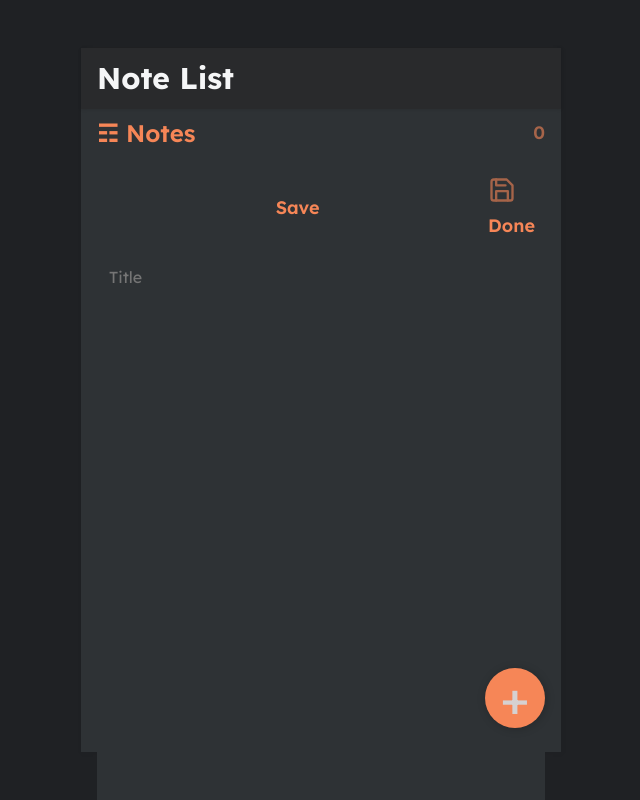
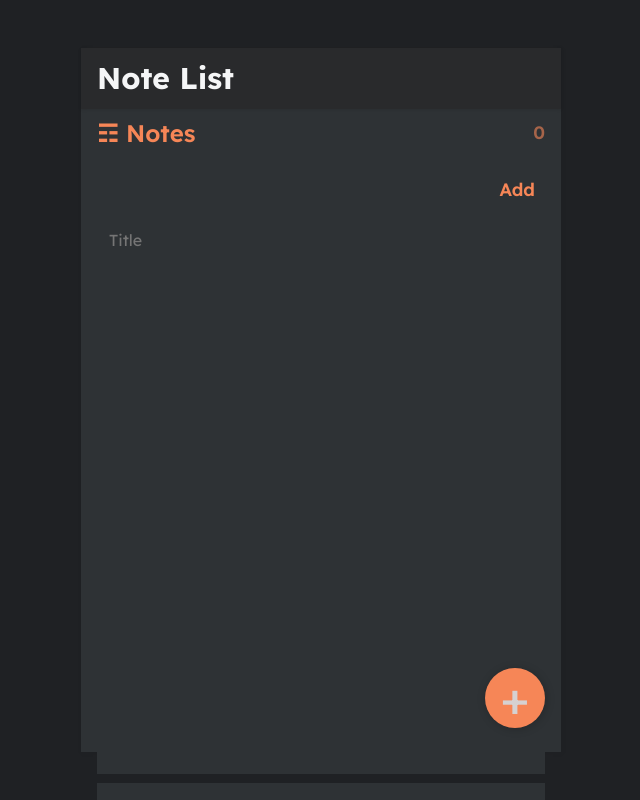
Before and after one commit to pmmj01/Portfolio-app, a React (Create React App) app in the folder frontend/: page /notes/new in a window 1280 px wide. Shown: the top 800 px of the page, without its empty margins (319-959 px from the left). Built offline with nearby package versions, Linux system fonts and the light colour scheme; no server answers.

Commit message:
apiNotes_0.3.0

```diff
--- a/frontend/src/App.js
+++ b/frontend/src/App.js
@@ -5,7 +5,7 @@ import NotesListPages from "./pages/Notes/NotesListPage";
 import NotePage from "./pages/Notes/NotePage";
 import NotesBox from "./components/Notes/NotesBox";
 
-function App() {
+const App = () => {
   return (
     <BrowserRouter>
       <div className="container dark">
@@ -20,6 +20,6 @@ function App() {
       </div>
     </BrowserRouter>
   );
-}
+};
 
 export default App;
--- a/frontend/src/components/Notes/CreateNote.js
+++ b/frontend/src/components/Notes/CreateNote.js
@@ -1,4 +1,30 @@
+// const CreateNote = async (note, navigate) => {
+//   try {
+//     const response = await fetch(`/api/notes/notes/`, {
+//       method: "POST",
+//       headers: {
+//         "Content-Type": "application/json",
+//       },
+//       body: JSON.stringify(note),
+//     });
+//     if (response.ok) {
+//       const createdNote = await response.json();
+//       navigate(`/notes/${createdNote.id}`);
+//     } else {
+//       console.error("Failed to create the note.");
+//     }
+//   } catch (error) {
+//     console.error("Error creating the note: ", error);
+//   }
+// };
+
+// export default CreateNote;
+
+
+import React from "react";
+
 const CreateNote = async (note, navigate) => {
+  try {
     const response = await fetch(`/api/notes/notes/`, {
       method: "POST",
       headers: {
@@ -6,12 +32,36 @@ const CreateNote = async (note, navigate) => {
       },
       body: JSON.stringify(note),
     });
+
     if (response.ok) {
       const createdNote = await response.json();
       navigate(`/notes/${createdNote.id}`);
+      console.log("Note created");
+      console.log(note.id, createdNote.id)
     } else {
       console.error("Failed to create the note.");
     }
+  } catch (error) {
+    console.error("Error creating the note: ", error);
+  }
 };
 
-export default CreateNote;
+const CreateNoteButton = ({ note, navigate }) => {
+  const handleCreateNote = async () => {
+    try {
+      await CreateNote(note, navigate);
+      navigate(`/notes/`);
+      console.log("Note created");
+    } catch (error) {
+      console.error("Failed to create the note: ", error);
+    }
+  };
+
+  return (
+    <button onClick={handleCreateNote}>
+      Add
+    </button>
+  );
+};
+
+export { CreateNoteButton };
--- a/frontend/src/components/Notes/AddNote.js
+++ b/frontend/src/components/Notes/EditNote.js
@@ -1,6 +1,4 @@
-import React from "react";
-
-const AddNote = async (id, note) => {
+const EditNote = async (id, note) => {
   await fetch(`/api/notes/notes/${id}/`, {
     method: "PUT",
     headers: {
@@ -10,4 +8,4 @@ const AddNote = async (id, note) => {
   });
 };
 
-export default AddNote;
+export default EditNote;
--- a/frontend/src/components/Notes/NotesBox.js
+++ b/frontend/src/components/Notes/NotesBox.js
@@ -1,7 +1,5 @@
 import React, { useState, useEffect } from "react";
 import { Link, useLocation } from "react-router-dom";
-import AddNote from "./AddNote";
-
 
 const NotesBox = () => {
   const [notes, setNotes] = useState([]);
@@ -29,7 +27,9 @@ const NotesBox = () => {
   return (
     <div>
       {isOnNotesPage ? commonHeader : <Link to="/notes/">{commonHeader}</Link>}
-      <Link to="/notes/new" className="floating-button">+</Link>
+      <Link to="/notes/new" className="floating-button">
+        +
+      </Link>
     </div>
   );
 };
--- a/frontend/src/pages/Notes/NotePage.js
+++ b/frontend/src/pages/Notes/NotePage.js
@@ -2,17 +2,19 @@ import React, { useState, useEffect } from "react";
 import { useParams, useNavigate } from "react-router-dom";
 import { LuSave } from "react-icons/lu";
 import DeleteNote from "../../components/Notes/DeleteNote";
-import CreateNote from "../../components/Notes/CreateNote";
-import AddNote from "../../components/Notes/AddNote";
+// import CreateNote from "../../components/Notes/CreateNote";
+import EditNote from "../../components/Notes/EditNote";
+import { CreateNoteButton } from "../../components/Notes/CreateNote";
 
 const NotePage = () => {
   const navigate = useNavigate();
   const { id } = useParams();
-  const [note, setNote] = useState(null);
+  const [note, setNote] = useState();
   const [isEditing, setIsEditing] = useState(id === "new");
 
   useEffect(() => {
     if (id !== "new") getNote();
+    else setNote({ title: "", body: "" });
   }, [id]);
 
   const getNote = async () => {
@@ -23,30 +25,34 @@ const NotePage = () => {
 
   const handleUpdateNote = async () => {
     try {
-      await AddNote(id, note);
+      await EditNote(id, {
+        title: note.title,
+        body: note.body,
+      });
       navigate(`/notes/`);
       console.log("Update completed");
+      console.log(id);
     } catch (error) {
       console.error("Filed to delete the note: ", error);
     }
   };
 
-  const handleCreateNote = async () => {
-    try {
-      await CreateNote(note, navigate);
-      navigate(`/notes/`);
-      window.location.reload();
-      console.log("Note created");
-    } catch (error) {
-      console.error("Filed to delete the note: ", error);
-    }
-  };
+  // const handleCreateNote = async () => {
+  //   try {
+  //     await CreateNote(note, navigate);
+  //     navigate(`/notes/`);
+  //     // window.location.reload();
+  //     console.log("Note created");
+  //   } catch (error) {
+  //     console.error("Filed to delete the note: ", error);
+  //   }
+  // };
 
   const handleDeleteNote = async () => {
     try {
       await DeleteNote(id);
       navigate(`/notes/`);
-      window.location.reload();
+      // window.location.reload();
       console.log("Note deleted");
     } catch (error) {
       console.error("Filed to delete the note: ", error);
@@ -59,7 +65,7 @@ const NotePage = () => {
     } else if (id !== "new") {
       await handleUpdateNote();
     } else if (id === "new" && note.body !== null) {
-      await handleCreateNote();
+      await CreateNoteButton(note.id);
     }
     await getNote();
     navigate(`/notes/`);
@@ -87,20 +93,15 @@ const NotePage = () => {
               isEditing ? handleUpdateNote : () => setIsEditing(!isEditing)
             }
           >
-            {isEditing ? "Save" : ""}
+            {id !== "new" && isEditing ? "Save" : "" }
           </button>
         </div>
         <td>
           <tr>
-            <button>
-              <LuSave className="custom-icon" onClick={handleSubmit} />
-            </button>
-          </tr>
-          <tr>
             {id !== "new" ? (
               <button onClick={handleDeleteNote}>Delete</button>
             ) : (
-              <button onClick={handleCreateNote}>Done</button>
+              <CreateNoteButton note={note} navigate={navigate} />
             )}
           </tr>
         </td>
```
Also changed, not shown: 2 other files (tests, documents, lock files or other folders). Lines whose indentation alone changed are shown as unchanged.
